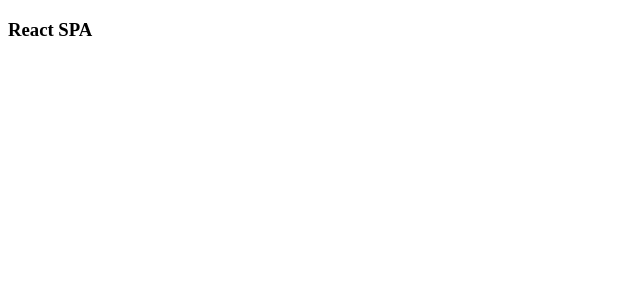
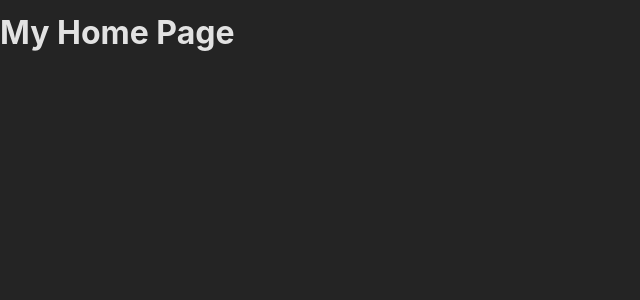
Before and after one commit to alonzojoe/react-spa-routing, a React (Vite) app: page / in a window 1280 px wide. Shown: the top 300 px of the page, without its empty margins (0-640 px from the left). Built offline with nearby package versions, Linux system fonts and the light colour scheme.

Commit message:
setup browser router

```diff
--- a/package.json
+++ b/package.json
@@ -11,7 +11,8 @@
   },
   "dependencies": {
     "react": "^18.2.0",
-    "react-dom": "^18.2.0"
+    "react-dom": "^18.2.0",
+    "react-router-dom": "^6.23.1"
   },
   "devDependencies": {
     "@types/react": "^18.2.66",
--- a/src/App.jsx
+++ b/src/App.jsx
@@ -1,9 +1,18 @@
+import { createBrowserRouter, RouterProvider } from "react-router-dom";
+import Home from "./pages/Home";
+const router = createBrowserRouter([
+  {
+    path: "/",
+    element: <Home />,
+  },
+  {
+    path: "/params",
+    element: <p>URL Params</p>,
+  },
+]);
+
 function App() {
-  return (
-    <>
-      <h3>React SPA</h3>
-    </>
-  );
+  return <RouterProvider router={router} />;
 }
 
 export default App;
--- /dev/null
+++ b/src/index.css
@@ -0,0 +1,50 @@
+* {
+  box-sizing: border-box;
+}
+
+:root {
+  font-family: Inter, Avenir, Helvetica, Arial, sans-serif;
+  font-size: 16px;
+  line-height: 24px;
+  font-weight: 400;
+
+  color-scheme: light dark;
+  color: rgba(255, 255, 255, 0.87);
+  background-color: #242424;
+
+  font-synthesis: none;
+  text-rendering: optimizeLegibility;
+  -webkit-font-smoothing: antialiased;
+  -moz-osx-font-smoothing: grayscale;
+  -webkit-text-size-adjust: 100%;
+
+  --color-gray-100: #f4f3f1;
+  --color-gray-200: #dddbd8;
+  --color-gray-300: #ccc9c6;
+  --color-gray-400: #aeaba7;
+  --color-gray-500: #8a8784;
+  --color-gray-600: #656360;
+  --color-gray-700: #4b4a47;
+  --color-gray-800: #31302e;
+  --color-gray-900: #1f1d1b;
+
+  --color-primary-100: #fcf3e1;
+  --color-primary-200: #fceccd;
+  --color-primary-300: #fae1af;
+  --color-primary-400: #fbd997;
+  --color-primary-500: #ffd37c;
+  --color-primary-600: #f9c762;
+  --color-primary-700: #fbc14d;
+  --color-primary-800: #fab833;
+  --color-primary-900: #f6ad1b;
+}
+
+body {
+  margin: 0;
+}
+
+ul {
+  list-style: none;
+  margin: 0;
+  padding: 0;
+}
--- a/src/main.jsx
+++ b/src/main.jsx
@@ -1,5 +1,10 @@
 import React from "react";
 import ReactDOM from "react-dom/client";
 import App from "./App.jsx";
+import "./index.css";
 
-ReactDOM.createRoot(document.getElementById("root")).render(<App />);
+ReactDOM.createRoot(document.getElementById("root")).render(
+  <React.StrictMode>
+    <App />
+  </React.StrictMode>
+);
--- /dev/null
+++ b/src/pages/Home.jsx
@@ -0,0 +1,7 @@
+import React from "react";
+
+const Home = () => {
+  return <h1>My Home Page</h1>;
+};
+
+export default Home;
```
Also changed, not shown: 1 other file (tests, documents, lock files or other folders).
